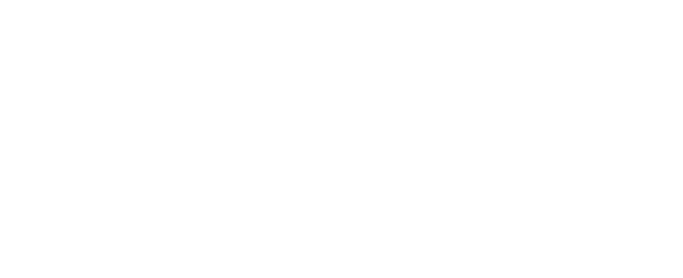
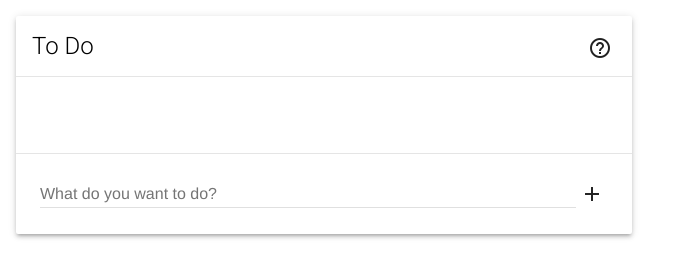
Before and after one commit to Laruxo/todo-app, a website: page resources/html/index.html in a window 1280 px wide. Shown: the whole page, without its empty margins (0-683 px from the left). Drawn offline with nearby package versions, Linux system fonts and the light colour scheme; files that its build step writes are made by us from their sources.

Commit message:
Added application html structure

```diff
--- a/resources/html/index.html
+++ b/resources/html/index.html
@@ -13,8 +13,32 @@
 </head>
 <body>
 <main class="mdl-grid container">
+    <div class="todo mdl-card mdl-shadow--3dp mdl-cell mdl-cell--6-col">
+        <div class="mdl-card__title mdl-card--border">
+            <h2 class="mdl-card__title-text">To Do</h2>
+        </div>
+        <div class="mdl-card__menu">
+            <button class="mdl-button mdl-button--icon">
+                <i class="material-icons">help_outline</i>
+            </button>
+        </div>
+        <div class="mdl-card__supporting-text">
+            <ul class="todo__list mdl-list"></ul>
+        </div>
+        <div class="mdl-card__actions mdl-card--border">
+            <div class="mdl-list__item todo__item-add">
+                <span class="mdl-list__item-primary-content">
+                    <input class="mdl-textfield__input" type="text" id="new-item" placeholder="What do you want to do?">
+                </span>
+                <span class="mdl-list__item-secondary-action">
+                    <label class="todo__add mdl-button mdl-button--icon" for="new-item">
+                        <span class="material-icons">add</span>
+                    </label>
+                </span>
+            </div>
+        </div>
+    </div>
 </main>
-<script type="application/javascript" src="https://code.getmdl.io/1.1.3/material.min.js"></script>
 <script type="application/javascript" src="scripts/main.js"></script>
 </body>
 </html>
```
